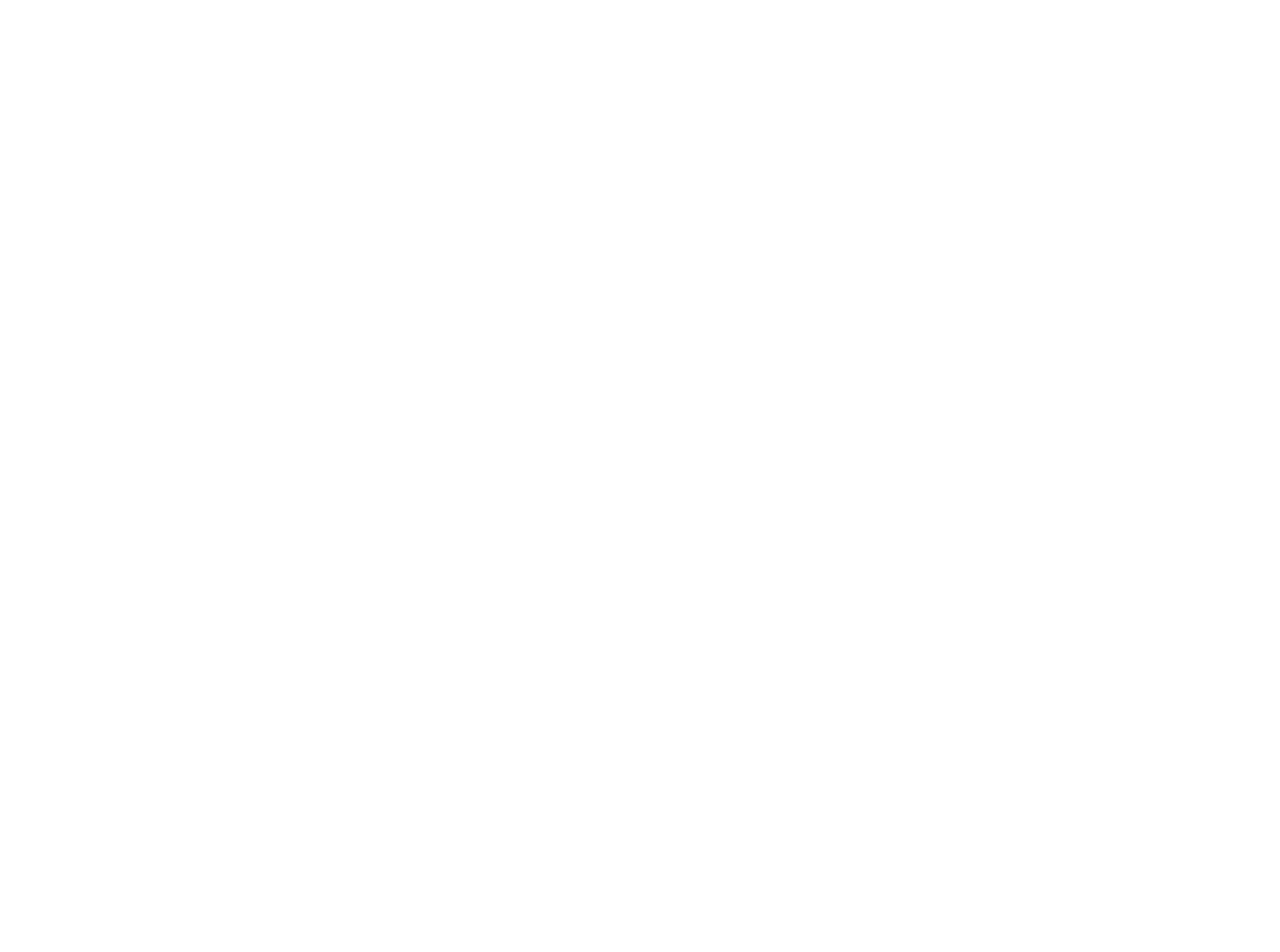
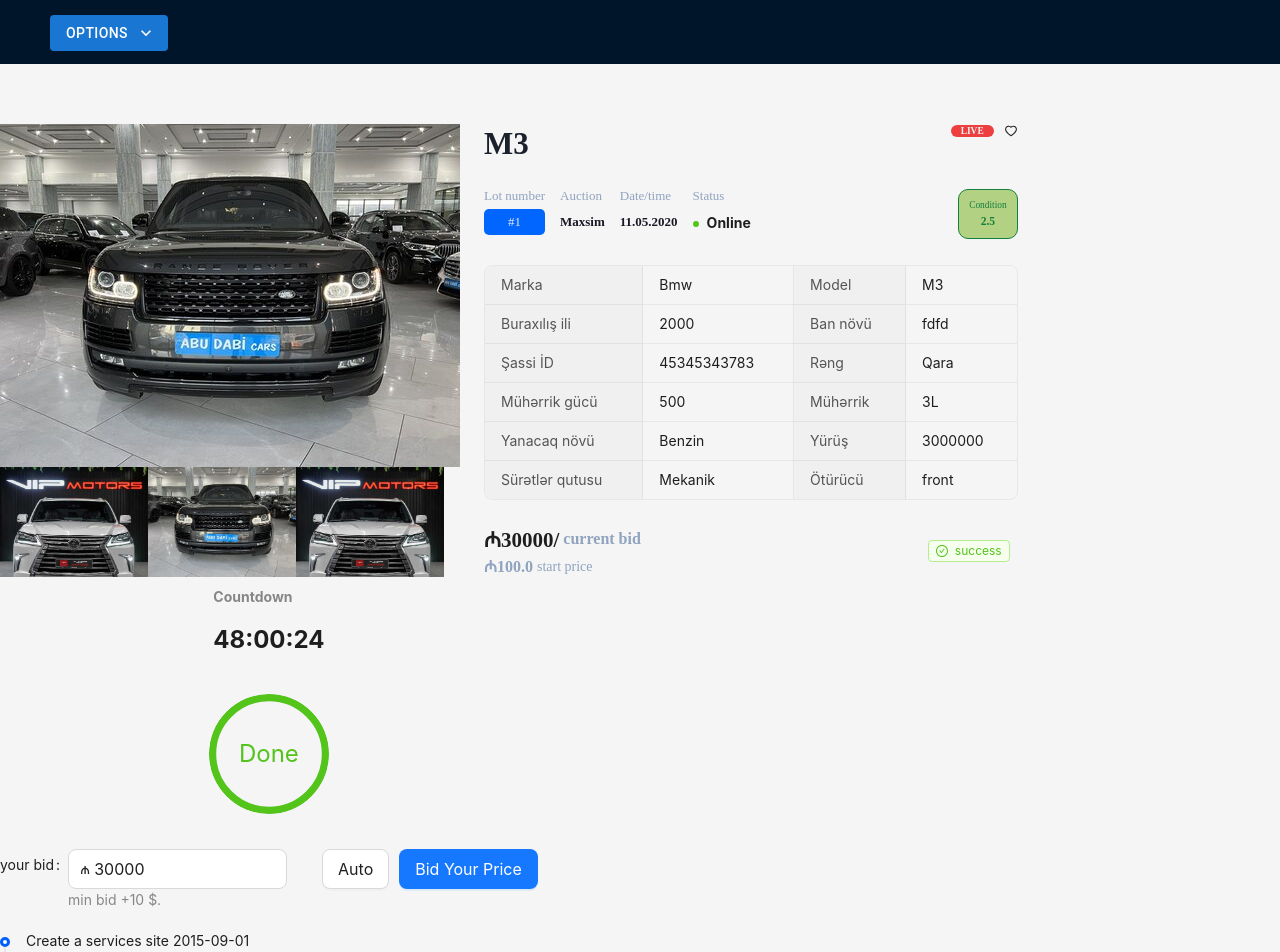
Before and after one commit to nortaip/bidweb-react, a React (Create React App) app: page /auction-live/1 in a window 1280 px wide. Before the commit this address had no page. Shown: the top 952 px of the page. Before the commit the page ends 800 px from the top, so only its background shows below. Built offline with nearby package versions, Linux system fonts and the light colour scheme.

Commit message:
16.01.2023

```diff
--- a/src/App.css
+++ b/src/App.css
@@ -11,3 +11,47 @@
 .code-box-demo .ant-tag {
     margin-bottom: 8px;
 }
+
+.bid {
+    display: flex;
+    flex-direction: column;
+    align-items: center;
+    padding: 0px;
+    gap: 35px;
+    flex: none;
+    order: 3;
+    align-self: stretch;
+    flex-grow: 0;
+    flex-wrap: nowrap;
+}
+
+.countdown-title {
+    font-weight: 700;
+    font-size: 31px;
+    line-height: 39px;
+    flex: none;
+    order: 0;
+    flex-grow: 0;
+}
+
+.bid-input-container {
+    display: flex;
+    flex-direction: row;
+    align-items: flex-start;
+    padding: 0px;
+    gap: 35px;
+    flex: none;
+    order: 1;
+    align-self: stretch;
+    flex-grow: 0;
+    flex-wrap: nowrap;
+}
+
+.btn-group-bid {
+    display: flex;
+    flex-direction: row;
+    justify-content: center;
+    align-items: center;
+    padding: 0px;
+    gap: 10px;
+}
--- a/src/App.js
+++ b/src/App.js
@@ -11,7 +11,7 @@
       <Routes>
         <Route path="/" element={<Main />}/>
         <Route path="/products/:productId" element={<ProductDetails/>} />
-        <Route path="/auction/:productId" element={<Auction/>} />
+        <Route path="/auction-live/:productId" element={<Auction/>} />
       </Routes>
     );
   }
--- /dev/null
+++ b/src/components/ActibityAuction.js
@@ -0,0 +1,25 @@
+import React from 'react';
+import { Timeline } from 'antd';
+import { ClockCircleOutlined } from '@ant-design/icons';
+
+function ActivityAuction() {
+
+    return (
+        <>
+            <div className="Activityoverview" >
+                <div className="Frame1271">
+                </div>
+                <div className="Frame1272">
+                    <Timeline>
+                        <Timeline.Item color='#0060FD'>Create a services site 2015-09-01</Timeline.Item>
+                        <Timeline.Item color='#E6553C'>Solve initial network problems 2015-09-01</Timeline.Item>
+                        <Timeline.Item color='#0060FD'>Technical testing 2015-09-01</Timeline.Item>
+                        <Timeline.Item color='#0060FD'>Network problems being solved 2015-09-01</Timeline.Item>
+                    </Timeline>
+                </div>
+            </div>
+        </>
+    )
+}
+
+export default ActivityAuction
--- /dev/null
+++ b/src/components/Bid.js
@@ -0,0 +1,80 @@
+import React, { useState } from 'react';
+import { useParams } from "react-router-dom"
+import productsData from "../components/Data"
+import { InputNumber, message, Statistic, Button, Form, Progress } from 'antd';
+import { ButtonGroup } from '@mui/material';
+
+const { Countdown } = Statistic;
+const deadline = Date.now() + 1000 * 60 * 60 * 24 * 2 + 1000 * 30; // Dayjs is also OK
+
+function AuctionLive() {
+    const { productId } = useParams()
+    const P = productsData.find(prod => prod.id === productId)
+    const onFinish = () => {
+        console.log('finished!');
+    };
+    const [messageApi, contextHolder] = message.useMessage();
+    const success = () => {
+        messageApi
+            .open({
+                type: 'loading',
+                content: 'Bid in progress..',
+                duration: 2.5,
+            })
+            .then(() => message.success('Bid in progress success', 2.5))
+            .then(() => message.info('Loading finished', 2.5));
+    };
+    const error = () => {
+        messageApi.open({
+            type: 'error',
+            content: 'Something went wrong',
+        });
+    };
+    const warning = () => {
+        messageApi.open({
+            type: 'warning',
+            content: 'Bloced',
+        });
+    };
+    return (
+        <>
+            <div className='bid'>
+                <Countdown className='countdown-title' title="Countdown" value={deadline} onFinish={onFinish} />
+                <Progress type="circle" percent={100} format={() => 'Done'} />
+                <div className='bid-input-container'>
+                    <Form.Item label="your bid" extra="min bid +10 $.">
+                        <Form.Item
+                            name="Bid-input"
+                            noStyle
+                            rules={[
+                                {
+                                    required: true,
+                                    message: 'Please input the captcha you got!',
+                                },
+                            ]}
+                        >{contextHolder}
+                            <InputNumber
+                                prefix="₼"
+                                defaultValue={P.price}
+                                min={P.price}
+                                size="large"
+                                className='input-bid'
+                                style={{
+                                    width: '219px',
+                                    // padding: '10px 16px',
+                                }}
+                                aria-label='sdfsdfs'
+                            />
+                        </Form.Item>
+                    </Form.Item>
+                    <ButtonGroup className='btn-group-bid'>
+                        <Button size='large'>Auto</Button>
+                        <Button type="primary" onClick={success} size='large'>Bid Your Price</Button>
+                    </ButtonGroup>
+                </div>
+            </div>
+        </>
+    )
+}
+
+export default AuctionLive
--- a/src/components/JoinProduct.js
+++ b/src/components/JoinProduct.js
@@ -22,7 +22,7 @@
                     <h6 className="startprice">start price</h6>
                 </div>
             </div>
-            <Link to={`/auction/${P.id}`}><Button type="primary">Join to auction</Button></Link>
+            <Link to={`/auction-live/${P.id}`}><Button type="primary">Join to auction</Button></Link>
         </div>
 
     )
--- /dev/null
+++ b/src/components/JoinProductLevel.js
@@ -0,0 +1,67 @@
+import React, { useState } from 'react';
+import { useParams } from "react-router-dom"
+import productsData from "../components/Data"
+import { Tag, Statistic} from 'antd';
+import {
+    CheckCircleOutlined,
+    ClockCircleOutlined,
+    CloseCircleOutlined,
+    ExclamationCircleOutlined,
+    MinusCircleOutlined,
+    SyncOutlined,
+} from '@ant-design/icons';
+
+const { Countdown } = Statistic;
+const deadline = Date.now() + 1000 * 60 * 60 * 24 * 2 + 1000 * 30; // Dayjs is also OK
+
+function JoinProductLevel() {
+    const [visible, setVisible] = useState(false);
+    const { productId } = useParams()
+    const P = productsData.find(prod => prod.id === productId)
+    const onFinish = () => {
+        console.log('finished!');
+    };
+    const onChange = (val) => {
+        if (val && 4.95 * 1000 < val && val < 5 * 1000) {
+            console.log('changed!');
+        }
+    };
+    return (
+        <>
+            <div className="jgfdt">
+                <div className="price" >
+                    <div className="dfgjmes">
+                        <h2 className="Price Bold">₼{P.price}/</h2>
+                        <h5 className="currentbid semiBold">current bid</h5>
+                    </div>
+                    <div className="gfhdfhgd">
+                        <h5 className="str-prc">₼{P.strPrice}</h5>
+                        <h6 className="startprice">start price</h6>
+                    </div>
+                </div>
+                <div>
+                    <Tag icon={<CheckCircleOutlined />} color="success">
+                        success
+                    </Tag>
+                    {/* <Tag icon={<SyncOutlined spin />} color="processing">
+                            processing
+                        </Tag>
+                        <Tag icon={<CloseCircleOutlined />} color="error">
+                            error
+                        </Tag>
+                        <Tag icon={<ExclamationCircleOutlined />} color="warning">
+                            warning
+                        </Tag>
+                        <Tag icon={<ClockCircleOutlined />} color="default">
+                            waiting
+                        </Tag>
+                        <Tag icon={<MinusCircleOutlined />} color="default">
+                            stop
+                        </Tag> */}
+                </div>
+            </div>
+        </>
+    )
+}
+
+export default JoinProductLevel
--- a/src/pages/Auction.js
+++ b/src/pages/Auction.js
@@ -4,9 +4,10 @@
 import { Col, Row, Space, Layout } from 'antd';
 import Table from '../components/TableProduct';
 import ProductTitle from '../components/ProductTitlle';
-import JoinProduct from '../components/JoinProduct';
 import ProducrImg from '../components/ProductImg';
-
+import AuctionLive from '../components/Bid';
+import JoinProductLevel from '../components/JoinProductLevel';
+import ActivityAuction from '../components/ActibityAuction';
 const { Header, Footer, Content } = Layout;
 function ProductDetail() {
 
@@ -24,7 +25,11 @@
                         <Col className='right-info'>
                             <ProductTitle />
                             <Table />
-                            <JoinProduct />
+                            <JoinProductLevel />
+                        </Col>
+                        <Col>
+                            <AuctionLive />
+                            <ActivityAuction />
                         </Col>
                     </Row>
                 </Space>
```
Also changed, not shown: src/imgs/icons/Sledgehammer.svg (added).
